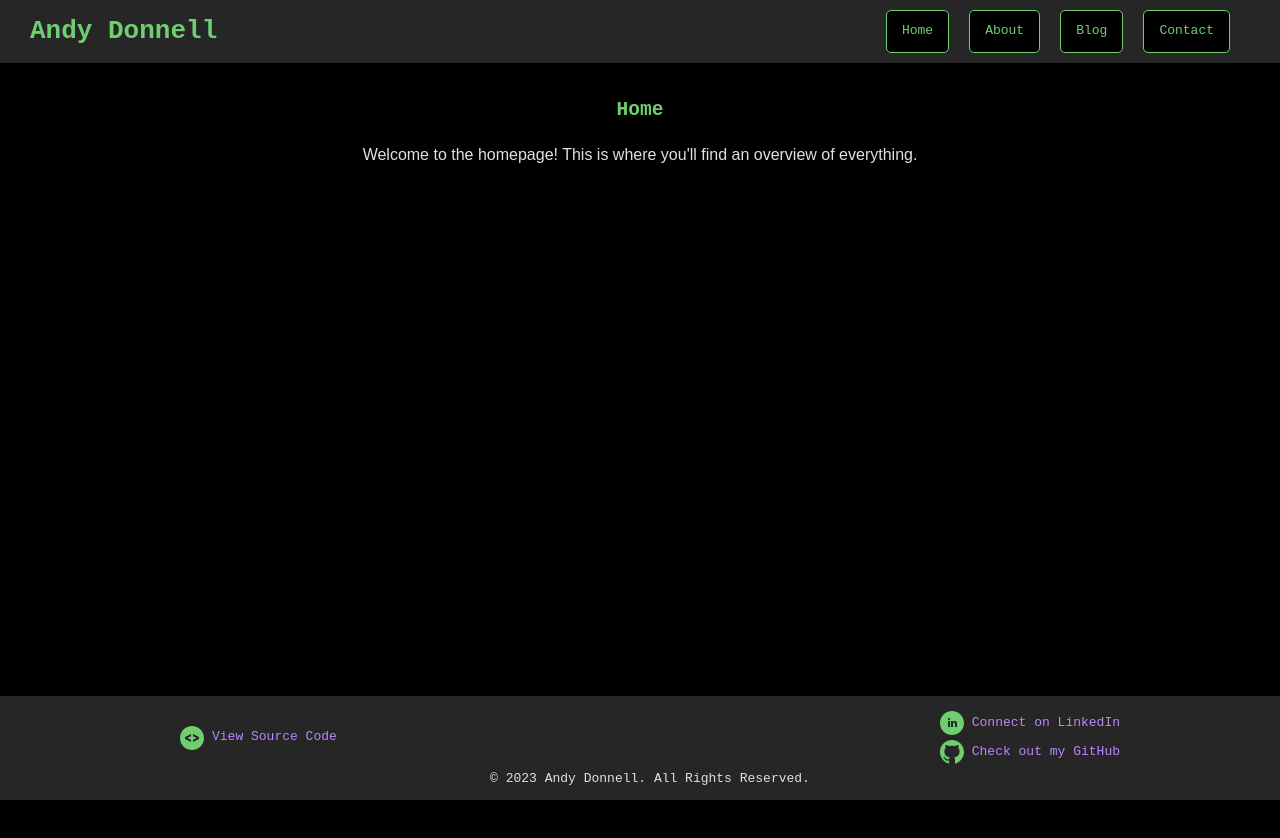
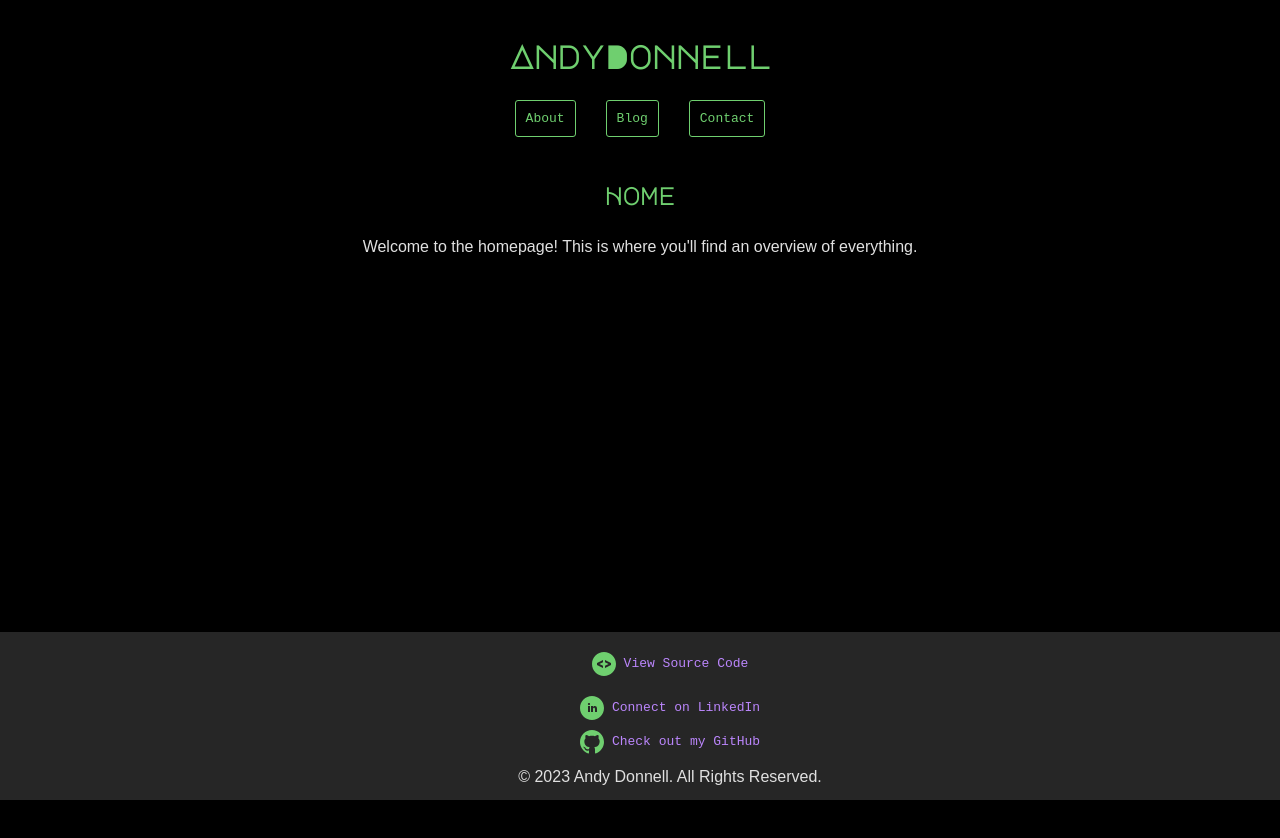
Before and after one commit to A2Y-D5L/AndyDonnell.com, a plain HTML site: page index.html in a window 1280 px wide. Drawn offline with Linux system fonts and the light colour scheme.

Commit message:
Update styles

```diff
--- a/index.html
+++ b/index.html
@@ -6,15 +6,19 @@
     <meta charset="UTF-8">
     <meta name="viewport" content="width=device-width, initial-scale=1.0">
     <title>AndyDonnell.com</title>
+    <link rel="preconnect" href="https://fonts.googleapis.com">
+    <link rel="preconnect" href="https://fonts.gstatic.com" crossorigin>
+    <link
+        href="https://fonts.googleapis.com/css2?family=Besley:ital,wght@0,400;0,700;1,400;1,700&family=Major+Mono+Display&display=swap"
+        rel="stylesheet">
     <link rel="stylesheet" href="styles.css">
 </head>
 
 <body>
     <header>
-        <h1>Andy Donnell</h1>
+        <h1>AndyDonnell</h1>
         <nav>
             <ul>
-                <li><a href="#home" title="Go to the Home page">Home</a></li>
                 <li><a href="#about" title="Who the heck is Andy Donnell?">About</a></li>
                 <li><a href="#blog" title="My ramblings">Blog</a></li>
                 <li><a href="#contact" title="Get in touch!">Contact</a></li>
--- a/styles.css
+++ b/styles.css
@@ -9,12 +9,18 @@
     --text-color: #e0e0e0;
     --link-color: #bb86fc;
     --link-hover-color: #9381ff;
+    --font-family-main: 'Arial', sans-serif;
+    --font-family-mono: 'Major Mono Display', monospace;
+    --font-family-default: monospace;
+    --base-padding: 10px;
+    --base-margin: 20px;
+    --border-radius: 3px;
 }
 
 body {
     margin: 0;
-    padding-bottom: 80px;
-    font-family: 'Arial', sans-serif;
+    padding: 0 0 80px;
+    font-family: var(--font-family-main);
     line-height: 1.6;
     background-color: var(--background-color);
     color: var(--text-color);
@@ -22,24 +28,24 @@ body {
     position: relative;
 }
 
-h1 {
-    margin: 0;
-    font-family: monospace;
-    color: var(--primary-color);
-}
-
+h1,
 h2,
 h3,
 h4,
 h5,
 h6 {
-    font-family: monospace;
+    font-family: var(--font-family-mono);
     color: var(--primary-color);
+}
+
+a,
+button,
+nav a {
+    font-family: var(--font-family-default);
 }
 
 a {
     color: var(--link-color);
-    font-family: monospace;
     text-decoration: none;
 }
 
@@ -51,9 +57,8 @@ button {
     background-color: var(--background-color);
     color: var(--primary-color);
     border: 1px solid var(--primary-color);
-    font-family: monospace;
-    border-radius: 5px;
-    padding: 5px;
+    border-radius: var(--border-radius);
+    padding: var(--base-padding);
     transition: background-color 0.3s, color 0.3s;
 }
 
@@ -62,35 +67,38 @@ button:hover {
     color: var(--background-color);
 }
 
-header {
+header,
+footer {
+    text-align: center;
+    padding: var(--base-padding) 20px;
+}
+
+footer {
     background-color: var(--secondary-bg-color);
-    display: flex;
-    justify-content: space-between;
-    align-items: center;
-    padding: 10px 30px;
 }
 
 nav ul {
     list-style: none;
-    display: flex;
     margin: 0;
     padding: 0;
+    display: flex;
+    justify-content: center; /* Center items horizontally */
+    align-items: center; /* Align items vertically in the center */
+    flex-wrap: wrap; /* Allow items to wrap if space is insufficient */
 }
 
 nav ul li {
-    margin-right: 20px;
+    margin: 0 var(--base-margin) / 2; /* Even spacing on both sides */
 }
 
 nav a {
     text-decoration: none;
-    display: block;
-    background-color: var(--background-color);
     color: var(--primary-color);
     border: 1px solid var(--primary-color);
-    font-family: monospace;
-    border-radius: 5px;
-    padding: 10px 15px;
+    border-radius: var(--border-radius);
+    padding: var(--base-padding) 10px;
     transition: background-color 0.3s, color 0.3s;
+    background-color: var(--background-color);
 }
 
 nav a:hover {
@@ -104,22 +112,16 @@ nav a:active {
     color: var(--text-color);
 }
 
-/* Main Content */
 main {
     padding: 1rem;
     text-align: center;
 }
 
-/* Footer */
 footer {
-    background-color: var(--secondary-bg-color);
-    color: var(--text-color);
-    text-align: center;
     position: fixed;
     bottom: 0;
     width: 100%;
     z-index: 1000;
-    padding: 10px 10px;
 }
 
 .footer-content {
@@ -129,49 +131,38 @@ footer {
     flex-wrap: wrap;
     max-width: 960px;
     margin: 0 auto;
+    flex-direction: column;
 }
 
 .footer-content a {
     display: flex;
     align-items: center;
-    margin: 5px 10px;
+    margin: var(--base-padding) 10px;
 }
 
 .footer-content svg {
     margin-right: 8px;
 }
 
-.copyright {
-    font-family: monospace;
-}
-
-@media (max-width: 768px) {
+/* Medium devices (tablets, 768px and up) */
+@media (min-width: 768px) {
     nav ul {
-        flex-direction: row;
         justify-content: center;
+        flex-wrap: nowrap; /* Prevent wrapping on larger screens */
     }
 
     nav ul li {
-        display: block;
-        margin: 5px 0;
-    }
-
-    header {
-        padding-bottom: 10px;
-    }
-
-    .footer-content {
-        flex-direction: column;
-        align-items: center;
+        margin: 0 var(--base-margin); /* Increased margin for larger screens */
     }
 }
 
-@media (max-width: 1024px) {
-    header {
-        padding: 20px;
+/* Large devices (desktops, 1024px and up) */
+@media (min-width: 1024px) {
+    header, footer {
+        padding: var(--base-padding) 30px; /* Override for larger screens */
     }
 
-    nav li {
-        margin: 0 15px;
+    nav ul li {
+        margin: 0 15px; /* Override for larger screens */
     }
 }
```
